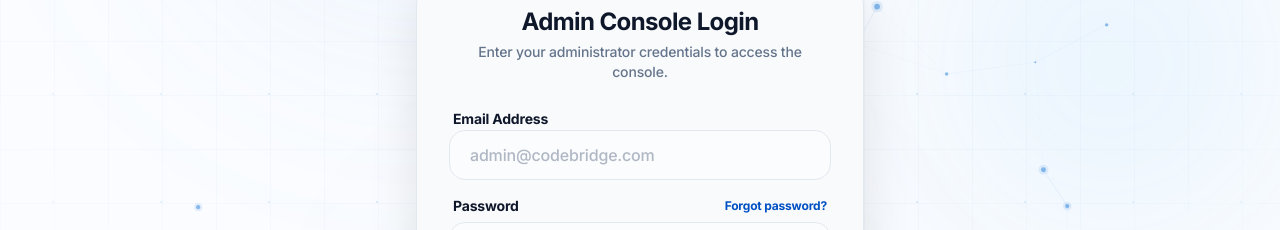
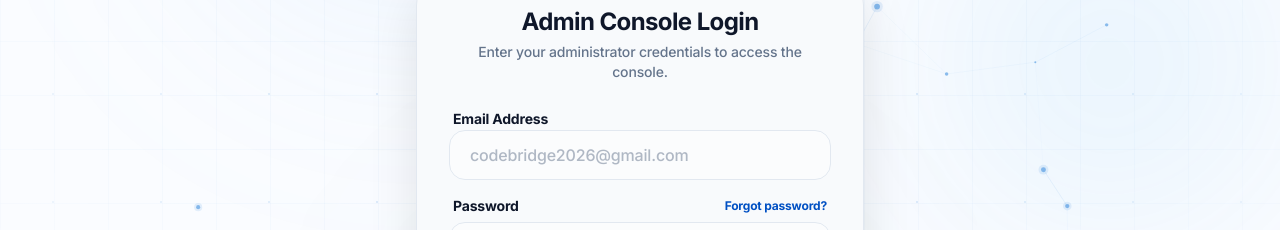
Before and after one commit to codebridgeService/codebridge_front, a Next.js app: page /login in a window 1280 px wide. Shown: the part 283-513 px from the top of the page. Built offline with nearby package versions, Linux system fonts and the light colour scheme; no server answers; a web font is replaced by a local one.

Commit message:
fix(auth): update admin email placeholder on login page

```diff
--- a/src/app/(user)/login/page.jsx
+++ b/src/app/(user)/login/page.jsx
@@ -126,7 +126,7 @@ export default function LoginPage() {
                 }}
                 onBlur={handleEmailBlur}
                 required
-                placeholder={t('admin@codebridge.com', 'admin@codebridge.com')}
+                placeholder={t('codebridge2026@gmail.com', 'codebridge2026@gmail.com')}
                 className={`w-full px-5 py-3 bg-[color:var(--bg-main)]/50 border ${errors.email ? 'border-red-400 focus:ring-red-400/10' : 'border-[color:var(--border-main)] focus:ring-[color:var(--color-primary)]/10 focus:border-[color:var(--color-primary)]'} rounded-2xl focus:outline-none focus:ring-4 transition-all font-medium text-[color:var(--text-main)] placeholder-[color:var(--text-muted)]/50`}
               />
               {errors.email && (
```
